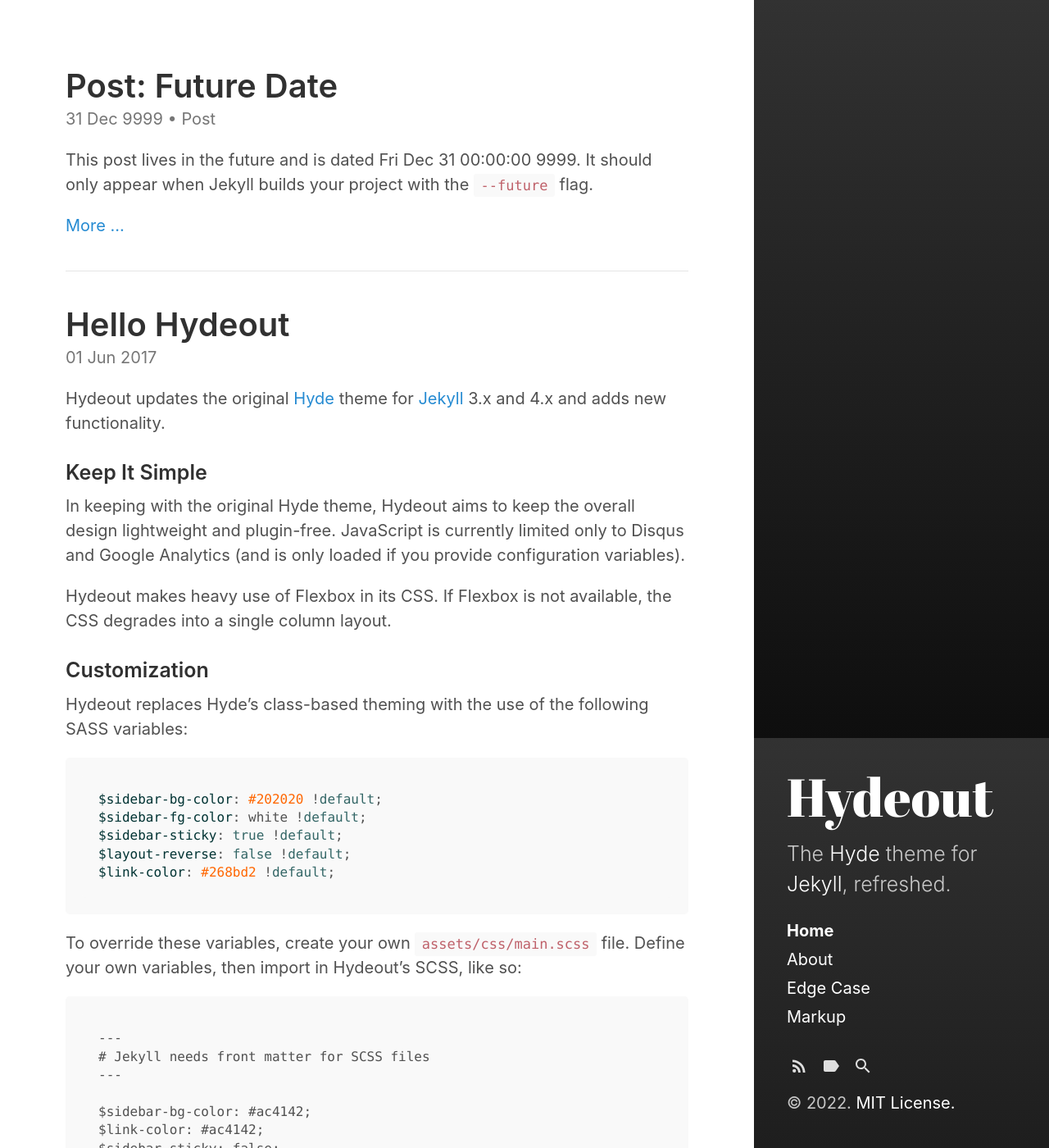
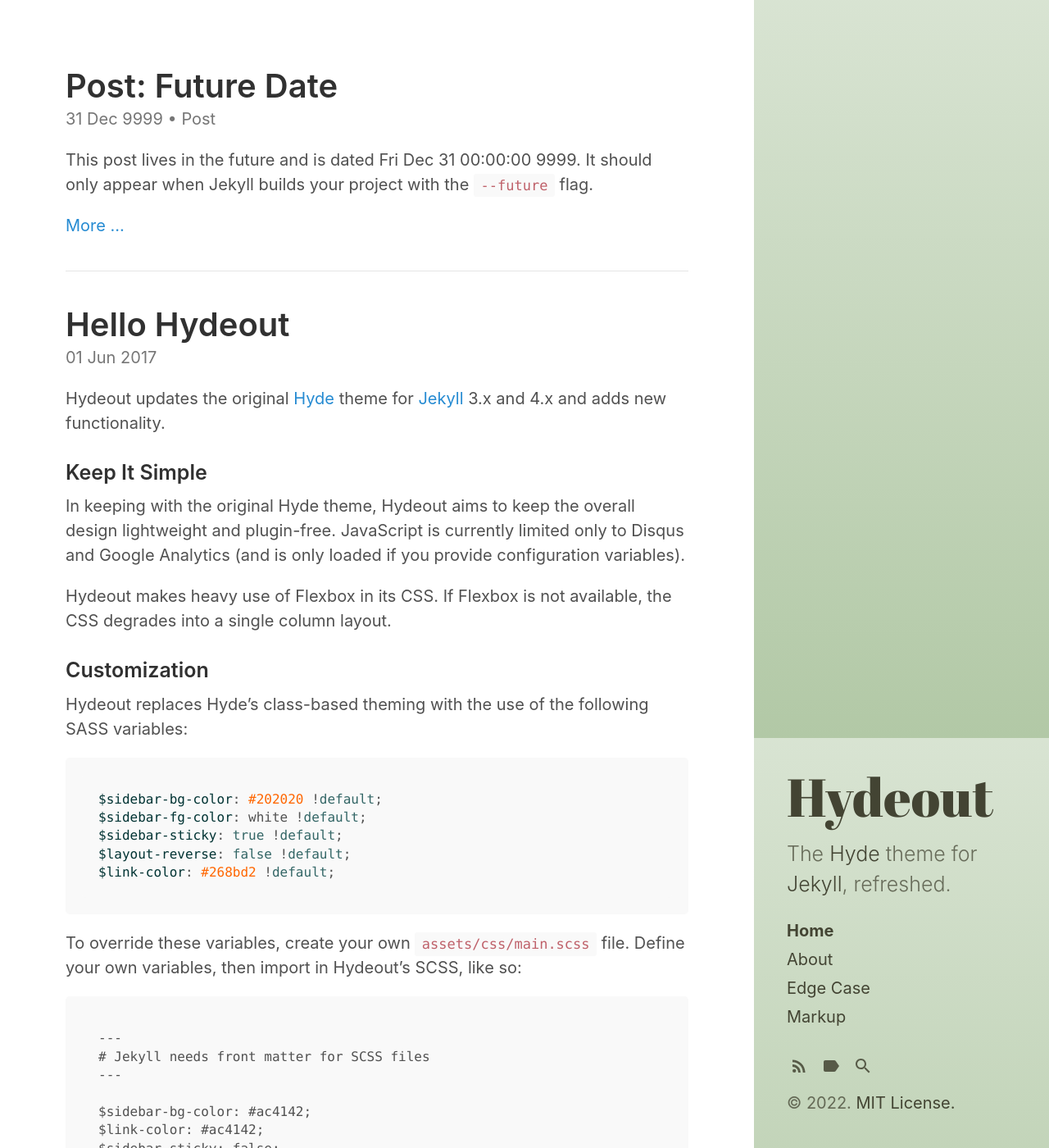
Before and after one commit to triforceranch/triforceranch.github.io, a Jekyll site: the page built from index.html, in a window 1280 px wide and 1400 px high. Shown: the whole window at 82% size. Built offline with Jekyll 4.4.1, drawn with Linux system fonts in a browser that asks for light colours; the list of posts is cut into pages by our own code.

Commit message:
updating colors
testing

```diff
--- a/_sass/hydeout/_variables.scss
+++ b/_sass/hydeout/_variables.scss
@@ -42,8 +42,8 @@ $code-font-family: Menlo, Monaco, 'Courier New', monospace !default;
 $code-color: #bf616a !default;
 
 // Hyde theming
-$sidebar-bg-color: #202020 !default;
-$sidebar-fg-color: #fff !default;
+$sidebar-bg-color: #c5d6bc !default;
+$sidebar-fg-color: #434433 !default;
 $sidebar-sticky: true !default;
 $layout-reverse: false !default;
 
```
Also changed, not shown: 3 other files.
